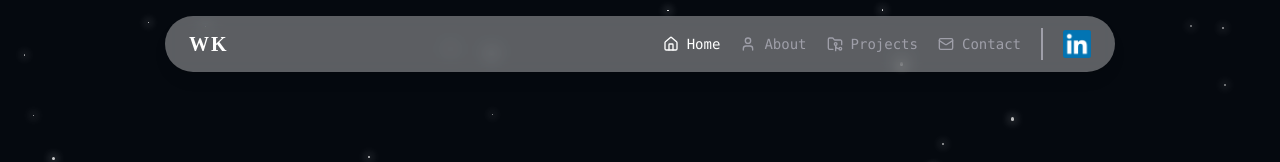
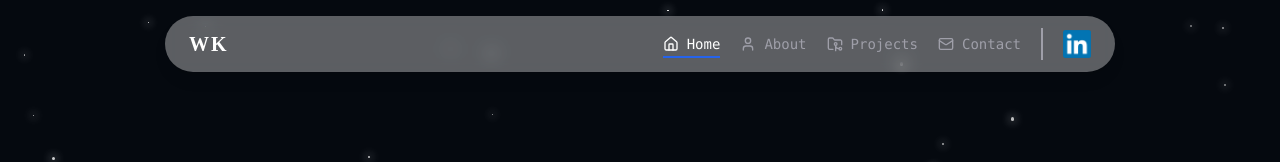
Before and after one commit to wajahat-kamal/Dev-Portfolio, a React (Vite) app: page / in a window 1280 px wide. Shown: the top 162 px of the page. Built offline with nearby package versions, Linux system fonts and the light colour scheme.

Commit message:
Enhance index.css: add primary color theme definition for improved styling consistency.

```diff
--- a/src/index.css
+++ b/src/index.css
@@ -1,4 +1,8 @@
 @import "tailwindcss";
+
+@theme {
+  --color-primary: #2563eb;
+}
 
 @utility star {
   @apply absolute rounded-full bg-white;
```
